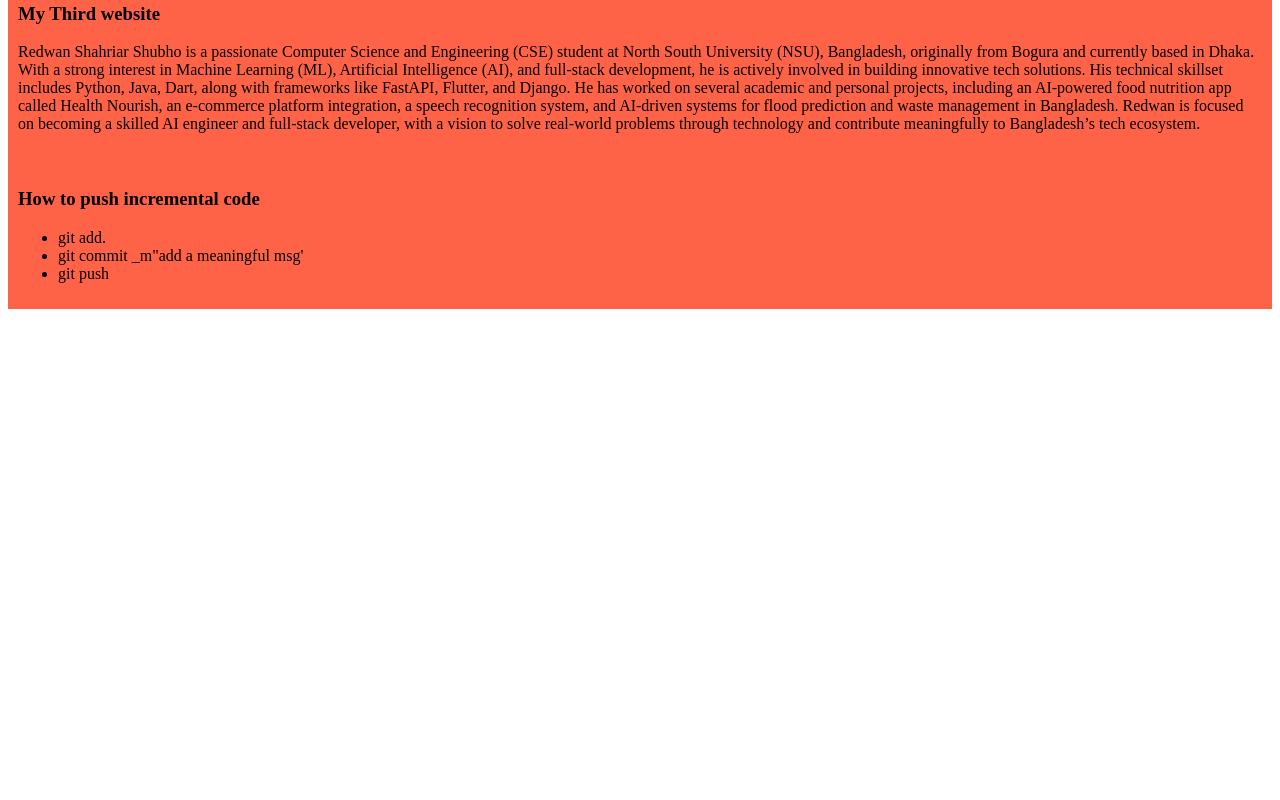
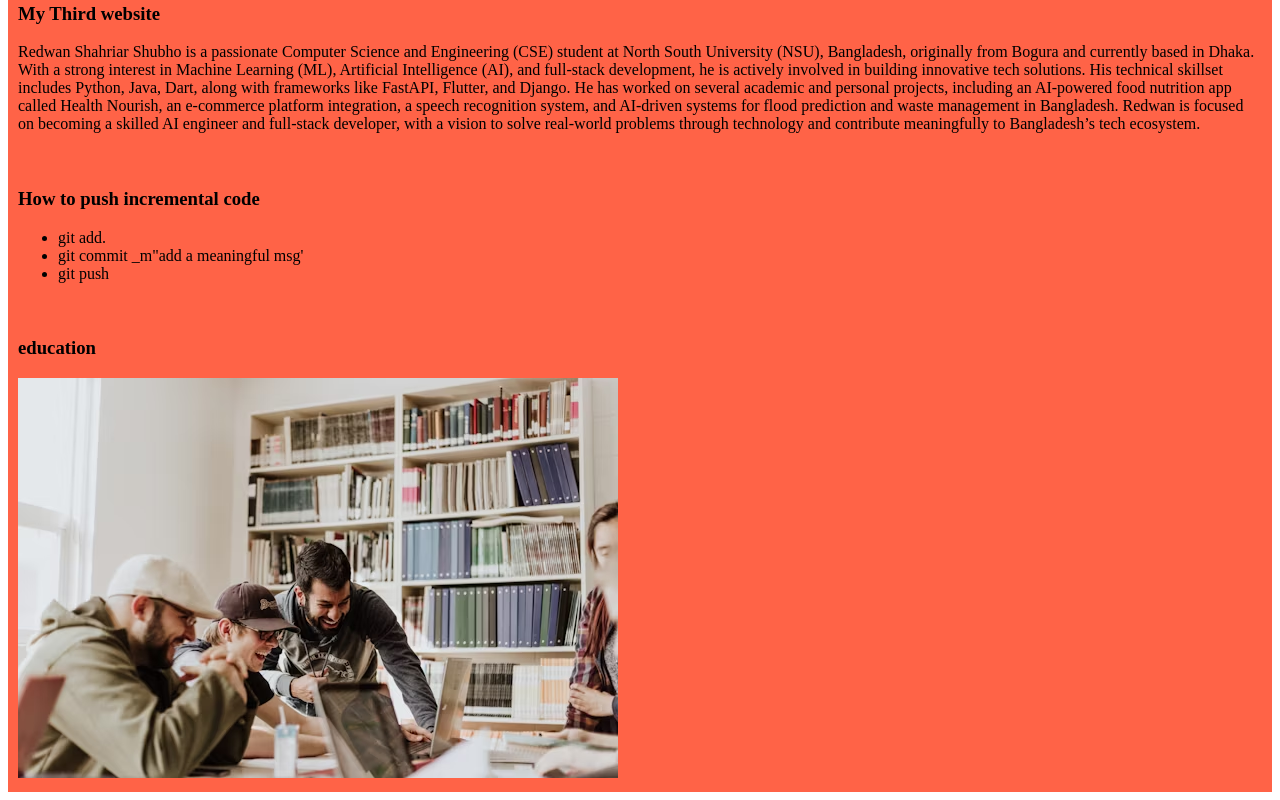
Before and after one commit to redwanshahriarshubho/my_simple_website, a plain HTML site: page index.html in a window 1280 px wide. Shown: the part 405-1205 px from the top of the page. Before the commit the page ends 800 px from the top, so only its background shows below. Drawn offline with Linux system fonts and the light colour scheme.

Commit message:
added education

```diff
--- a/index.html
+++ b/index.html
@@ -33,5 +33,11 @@
             </li>
         </ul>
     </div>
+    <div>
+       <h3>education</h3>
+       <img src="image/edu1.avif" alt="educationgi">
+
+
+    </div>
 </body>
 </html>
```
Also changed, not shown: image/edu1.avif (added).
